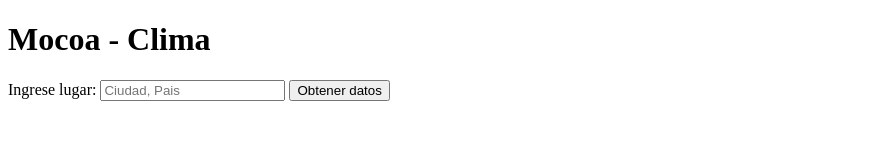
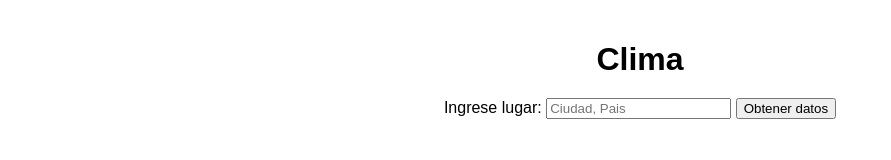
Before and after one commit to AdrianCPC/Weather_Page01, a plain HTML site: page index.html in a window 1280 px wide. Shown: the whole page, without its empty margins (0-891 px from the left). Drawn offline with Linux system fonts and the light colour scheme.

Commit message:
adjunt app.js and create firs constant

```diff
--- a/app.js
+++ b/app.js
@@ -0,0 +1,2 @@
+const form = document.getElementById("location-form");
+const weatherInfo = document.getElementById("weather-info");
--- a/index.html
+++ b/index.html
@@ -5,11 +5,11 @@
     <meta http-equiv="X-UA-Compatible" content="IE=edge">
     <meta name="viewport" content="width=device-width, initial-scale=1.0">
     <link rel="stylesheet" href="/styles.css" type="text/css">
-    <title>Clima -  Mocoa </title>
+    <title>Clima</title>
 </head>
 <body>
     <div class="container">
-        <h1>Mocoa - Clima</h1>
+        <h1>Clima</h1>
         <form action="" id="location-form">
             <label for="location-input">Ingrese lugar: </label>
             <input type="text" id="location-input" placeholder="Ciudad, Pais">
@@ -17,5 +17,6 @@
         </form>
         <div id="weather-info" class="weather-info"></div>
     </div>
+    <script src="app.js"></script>
 </body>
 </html>
--- a/styles.css
+++ b/styles.css
@@ -0,0 +1,24 @@
+body {
+    font-family: sans-serif, Arial;
+    margin: 0;
+    padding: 0;
+}
+
+.container {
+    max-width: 600px;
+    margin: 0 auto;
+    padding: 20px;
+    text-align: center;
+}
+
+h1 {
+    margin-bottom: 20px;
+}
+ weather-info {
+    margin-top: 20px;
+ }
+
+ .error-message {
+    color: red;
+    font-weight: bold;
+ }
```
